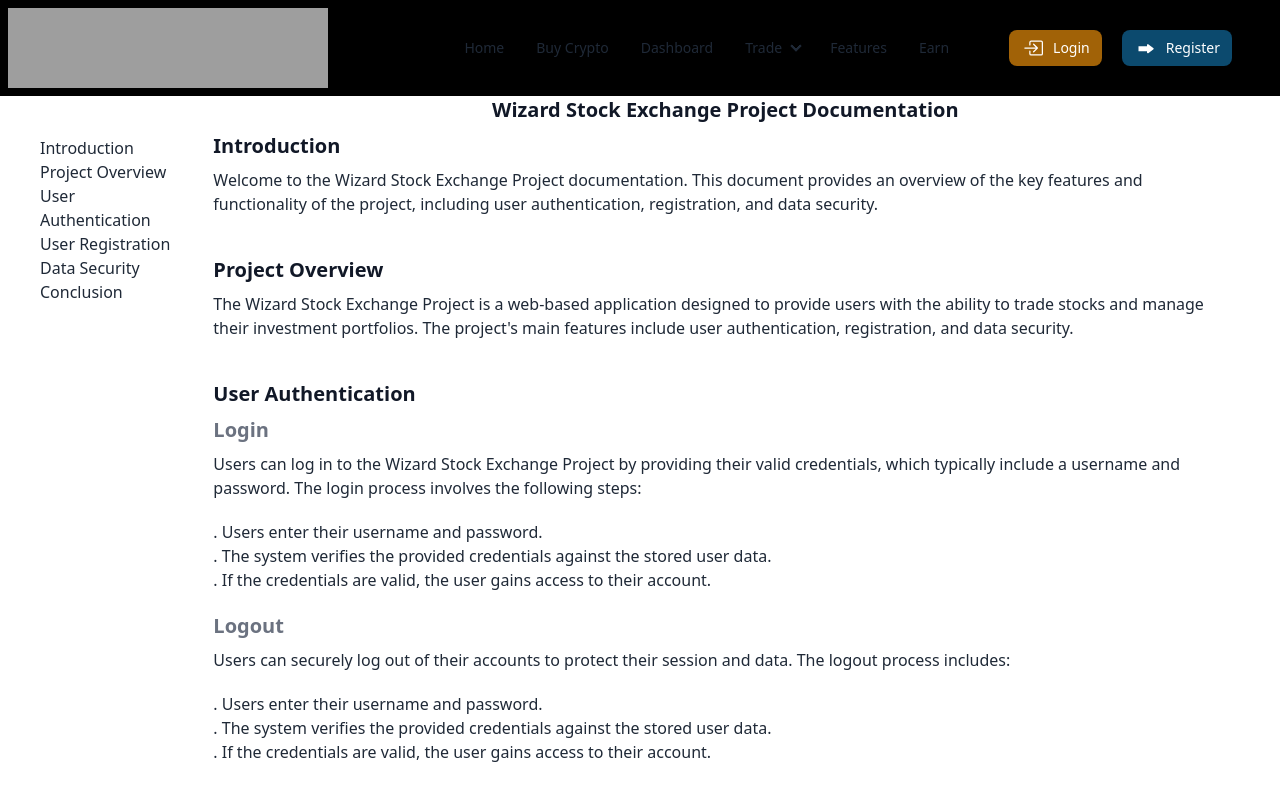
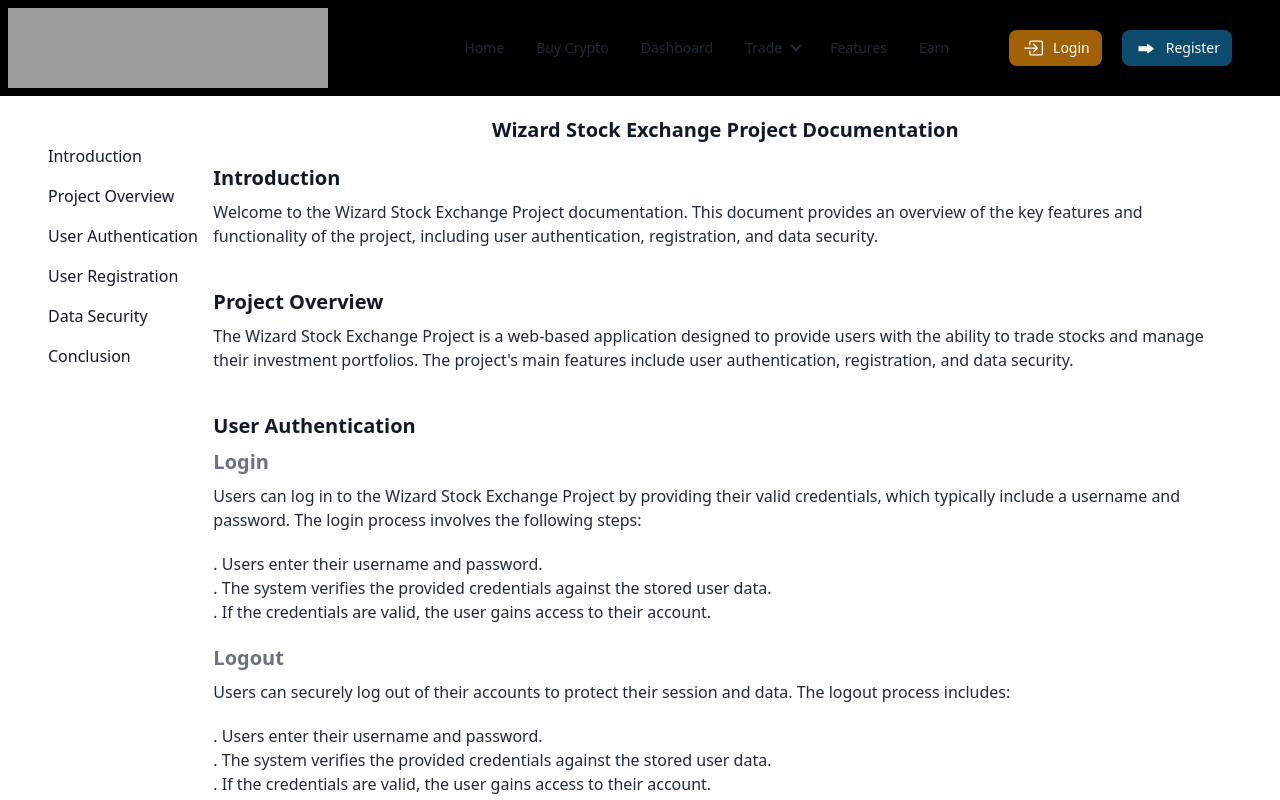
Before and after one commit to parvezislam45/Wizard-Stock-Exchange, a React (Vite) app in the folder front-end/wizzard-stock-exchange/: page /documentation in a window 1280 px wide. Shown: the top 800 px of the page. Built offline with nearby package versions, Linux system fonts and the light colour scheme; no server answers; grey boxes are pictures that could not be loaded.

Commit message:
sidebar moving fixed in documentation page

```diff
--- a/front-end/wizzard-stock-exchange/src/Pages/Home/Documentation.jsx
+++ b/front-end/wizzard-stock-exchange/src/Pages/Home/Documentation.jsx
@@ -5,18 +5,18 @@ const Documentation = () => {
         <div>
             <div className='flex'>
                 <aside className='w-1/6 '>
-                    <ul className='mt-10 px-10'>
-                        <li><a href="#introduction">Introduction</a></li>
-                        <li><a href="#project-overview">Project Overview</a></li>
-                        <li><a href="#user-authentication">User Authentication</a></li>
-                        <li><a href="#user-registration">User Registration</a></li>
-                        <li><a href="#data-security"></a>Data Security</li>
-                        <li><a href="#conclusion">Conclusion</a></li>
+                    <ul className='fixed mt-10 px-10'>
+                        <li className='text-base text-gray-900 font-normal rounded-lg flex items-center p-2 hover:bg-gray-100 group'><a href="#introduction">Introduction</a></li>
+                        <li className='text-base text-gray-900 font-normal rounded-lg flex items-center p-2 hover:bg-gray-100 group'><a href="#project-overview">Project Overview</a></li>
+                        <li className='text-base text-gray-900 font-normal rounded-lg flex items-center p-2 hover:bg-gray-100 group'><a href="#user-authentication">User Authentication</a></li>
+                        <li className='text-base text-gray-900 font-normal rounded-lg flex items-center p-2 hover:bg-gray-100 group'><a href="#user-registration">User Registration</a></li>
+                        <li className='text-base text-gray-900 font-normal rounded-lg flex items-center p-2 hover:bg-gray-100 group'><a href="#data-security"></a>Data Security</li>
+                        <li className='text-base text-gray-900 font-normal rounded-lg flex items-center p-2 hover:bg-gray-100 group'><a href="#conclusion">Conclusion</a></li>
                     </ul>
                 </aside>
 
                 <div className='w-4/5'>
-                    <h1 className="text-center text-xl font-bold text-gray-900 mb-2"> Wizard Stock Exchange Project Documentation</h1>
+                    <h1 className="text-center text-xl font-bold text-gray-900 my-5"> Wizard Stock Exchange Project Documentation</h1>
 
                     <div id='introduction' className='mb-10'>
                        <h3 className="w-3/5 text-xl font-bold text-gray-900 mb-2">Introduction</h3>
@@ -104,7 +104,7 @@ const Documentation = () => {
                        <p>For any inquiries or issues related to the Stock Exchange Project, please contact our support team at <a href="">support@stockexchangeproject.com.</a></p>
                     </div>
 
-                    <h3 className='text-center'>Thank you for using the Wizard Stock Exchange Project!</h3>
+                    <h3 className='text-center font-bold'>Thank you for using the Wizard Stock Exchange Project!</h3>
                 </div>
             </div>
         </div>
```
